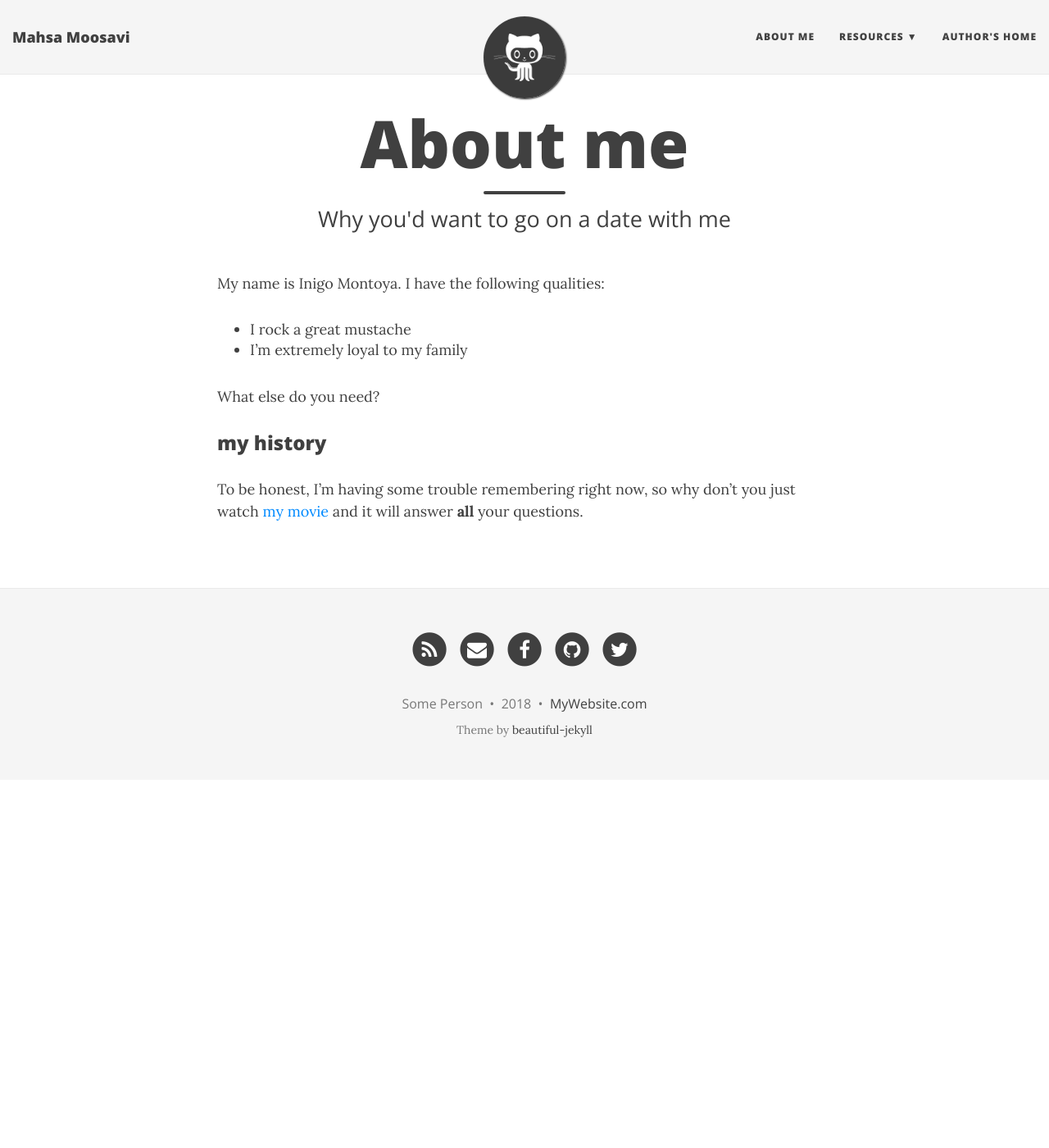
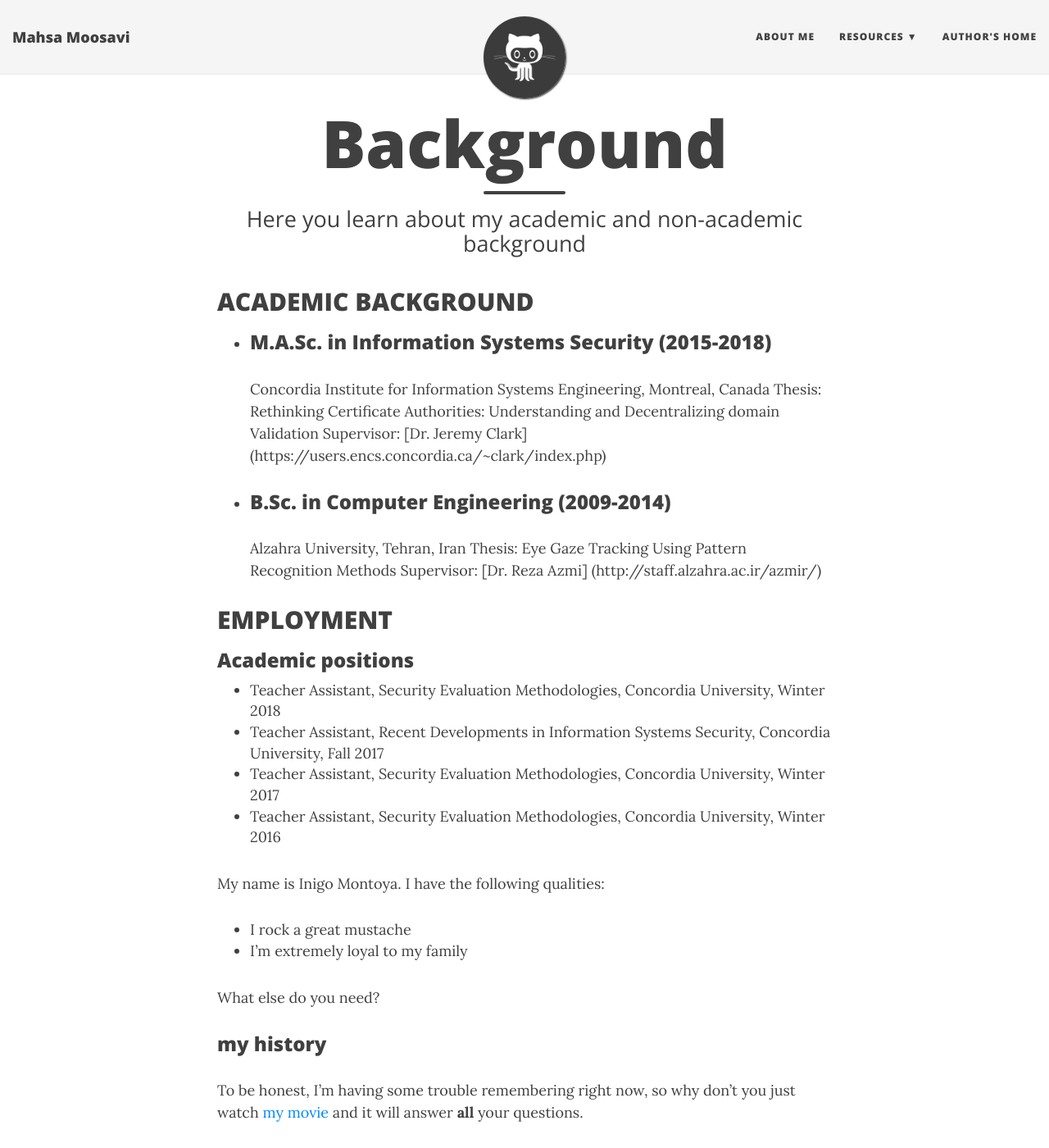
Before and after one commit to mahsamoosavi/mahsamoosavi.github.io, a Jekyll site: the page built from aboutme.md, in a window 1280 px wide and 1400 px high. Shown: the whole window at 82% size. Built offline with Jekyll 4.4.1, drawn with Linux system fonts in a browser that asks for light colours; nearby versions of some CDN libraries.

Commit message:
files added

```diff
--- a/aboutme.md
+++ b/aboutme.md
@@ -1,8 +1,36 @@
 ---
 layout: page
-title: About me
-subtitle: Why you'd want to go on a date with me
+title: Background
+subtitle: Here you learn about my academic and non-academic background
 ---
+
+## ACADEMIC BACKGROUND
+
+
+- ### M.A.Sc. in Information Systems Security (2015-2018)
+
+    Concordia Institute for Information Systems Engineering, Montreal, Canada
+    Thesis: Rethinking Certificate Authorities: Understanding and Decentralizing domain Validation
+    Supervisor: [Dr. Jeremy Clark] (https://users.encs.concordia.ca/~clark/index.php)
+
+
+- ### B.Sc. in Computer Engineering (2009-2014)
+
+	Alzahra University, Tehran, Iran
+	Thesis: Eye Gaze Tracking Using Pattern Recognition Methods
+	Supervisor: [Dr. Reza Azmi] (http://staff.alzahra.ac.ir/azmir/)
+
+
+
+## EMPLOYMENT
+
+### Academic positions
+
+- Teacher Assistant, Security Evaluation Methodologies, Concordia University, Winter 2018
+- Teacher Assistant, Recent Developments in Information Systems Security, Concordia University, Fall 2017
+- Teacher Assistant, Security Evaluation Methodologies, Concordia University, Winter 2017
+- Teacher Assistant, Security Evaluation Methodologies, Concordia University, Winter 2016
+
 
 My name is Inigo Montoya. I have the following qualities:
 
```
Also changed, not shown: honorsandawards.md (added, +16 -0 lines), publicationsandactivities.md (added, +16 -0 lines).
